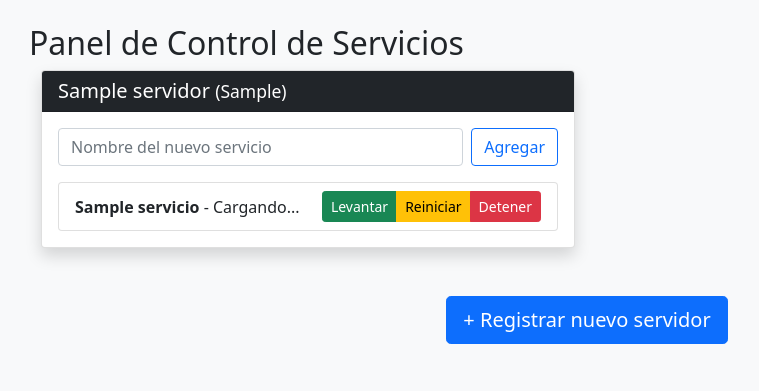
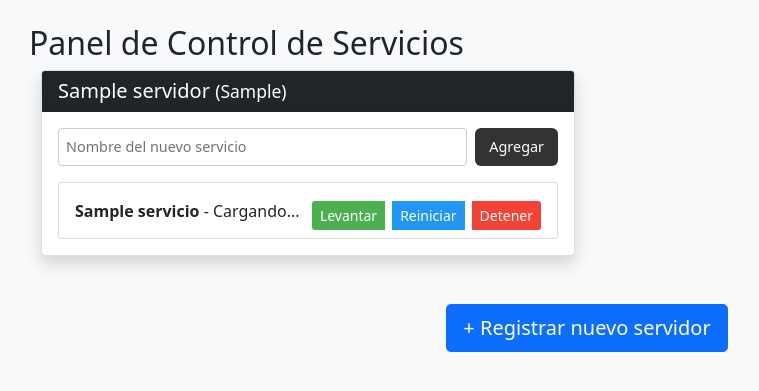
Before and after one commit to KevonHernandez/admiser, a Django app: template ProyectoSeguro/AdmiSer/templates/dashboard.html in a window 1280 px wide. Shown: the part 89-480 px from the top of the page, without its empty margins (53-812 px from the left). Run offline with Django 5.2, Linux system fonts and the light colour scheme; the template is opened without the code that fills it: values that come from a table or form of the project are taken from there, others are empty; tables that the repository leaves empty hold one stand-in row (values such as "Sample post"); data that the repository does not hold is empty.

Commit message:
Update styles.css

```diff
--- a/ProyectoSeguro/AdmiSer/static/style/styles.css
+++ b/ProyectoSeguro/AdmiSer/static/style/styles.css
@@ -1,18 +1,91 @@
-.card-server {
-  border-left: 5px solid #0d6efd;
-}
 
-.status-dot {
-  height: 10px;
-  width: 10px;
-  border-radius: 50%;
-  display: inline-block;
-}
+    .servidor {
+        border: 1px solid #ddd;
+        padding: 1.5em;
+        margin-bottom: 2em;
+        border-radius: 12px;
+        background-color: #fdfdfd;
+        box-shadow: 0 2px 4px rgba(0, 0, 0, 0.06);
+    }
 
-.status-active {
-  background-color: #28a745;
-}
+    .acciones {
+        margin-top: 10px;
+        display: flex;
+        gap: 8px;
+        flex-wrap: wrap;
+    }
 
-.status-inactive {
-  background-color: #dc3545;
-}
+    .acciones button,
+    form.agregar-servicio button,
+    form button[type="submit"] {
+        padding: 8px 14px;
+        font-size: 0.9rem;
+        border: none;
+        border-radius: 6px;
+        cursor: pointer;
+        transition: background-color 0.3s ease, transform 0.2s ease;
+        font-weight: 500;
+        color: white;
+    }
+
+    .acciones button:hover,
+    form.agregar-servicio button:hover,
+    form button[type="submit"]:hover {
+        transform: translateY(-2px);
+    }
+
+    .acciones button:nth-child(1) {
+        background-color: #4CAF50; /* Verde */
+    }
+
+    .acciones button:nth-child(1):hover {
+        background-color: #45a049;
+    }
+
+    .acciones button:nth-child(2) {
+        background-color: #2196F3; /* Azul */
+    }
+
+    .acciones button:nth-child(2):hover {
+        background-color: #1e88e5;
+    }
+
+    .acciones button:nth-child(3) {
+        background-color: #f44336; /* Rojo */
+    }
+
+    .acciones button:nth-child(3):hover {
+        background-color: #e53935;
+    }
+
+    form.agregar-servicio input[type="text"] {
+        padding: 7px;
+        font-size: 0.9rem;
+        border: 1px solid #ccc;
+        border-radius: 4px;
+        margin-right: 8px;
+    }
+
+    form button[type="submit"] {
+        background-color: #333;
+        color: white;
+    }
+
+    form button[type="submit"]:hover {
+        background-color: #555;
+    }
+
+    .activo {
+        color: green;
+        font-weight: bold;
+    }
+
+    .inactivo {
+        color: red;
+        font-weight: bold;
+    }
+
+    .desconocido {
+        color: gray;
+        font-weight: bold;
+    }
```
